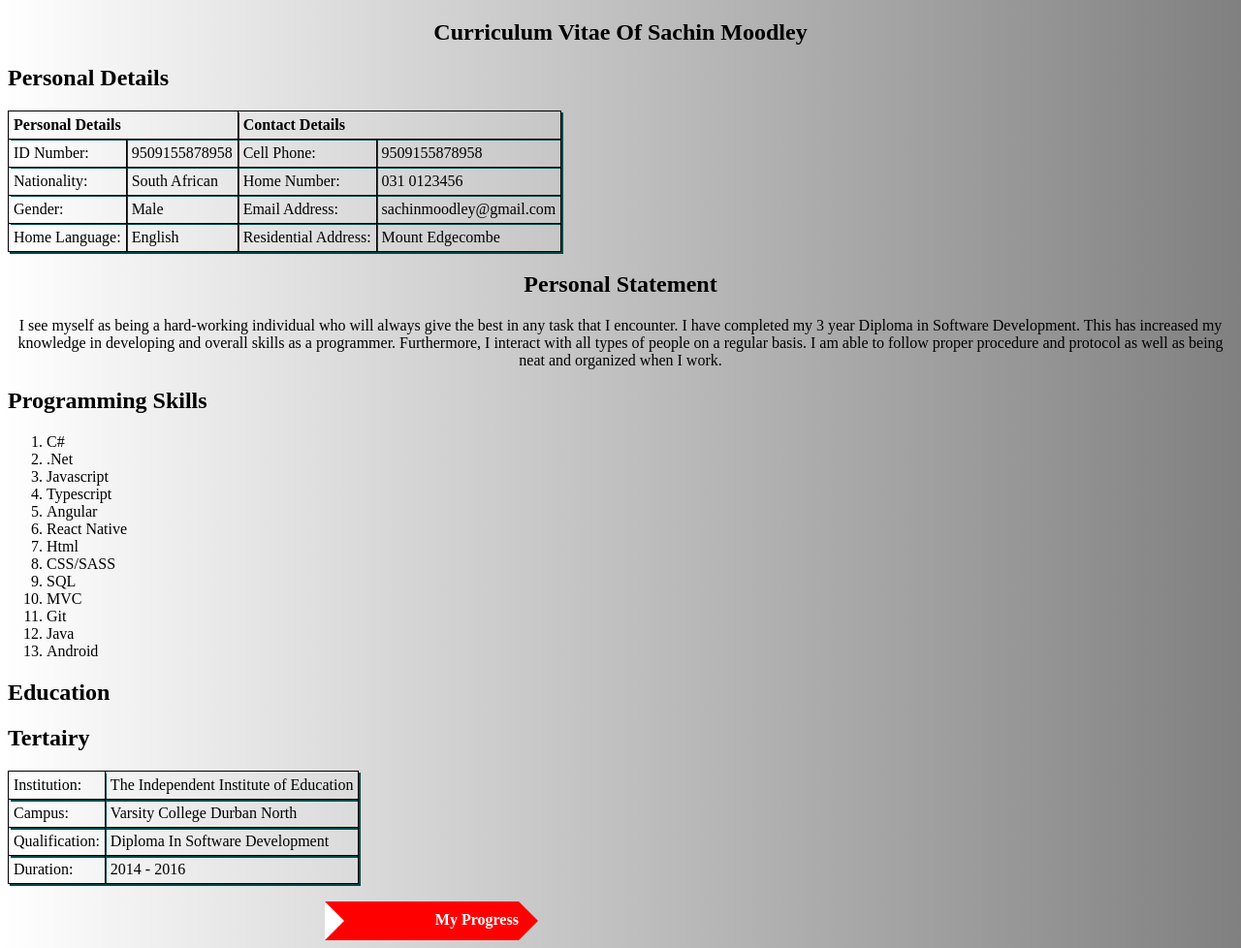
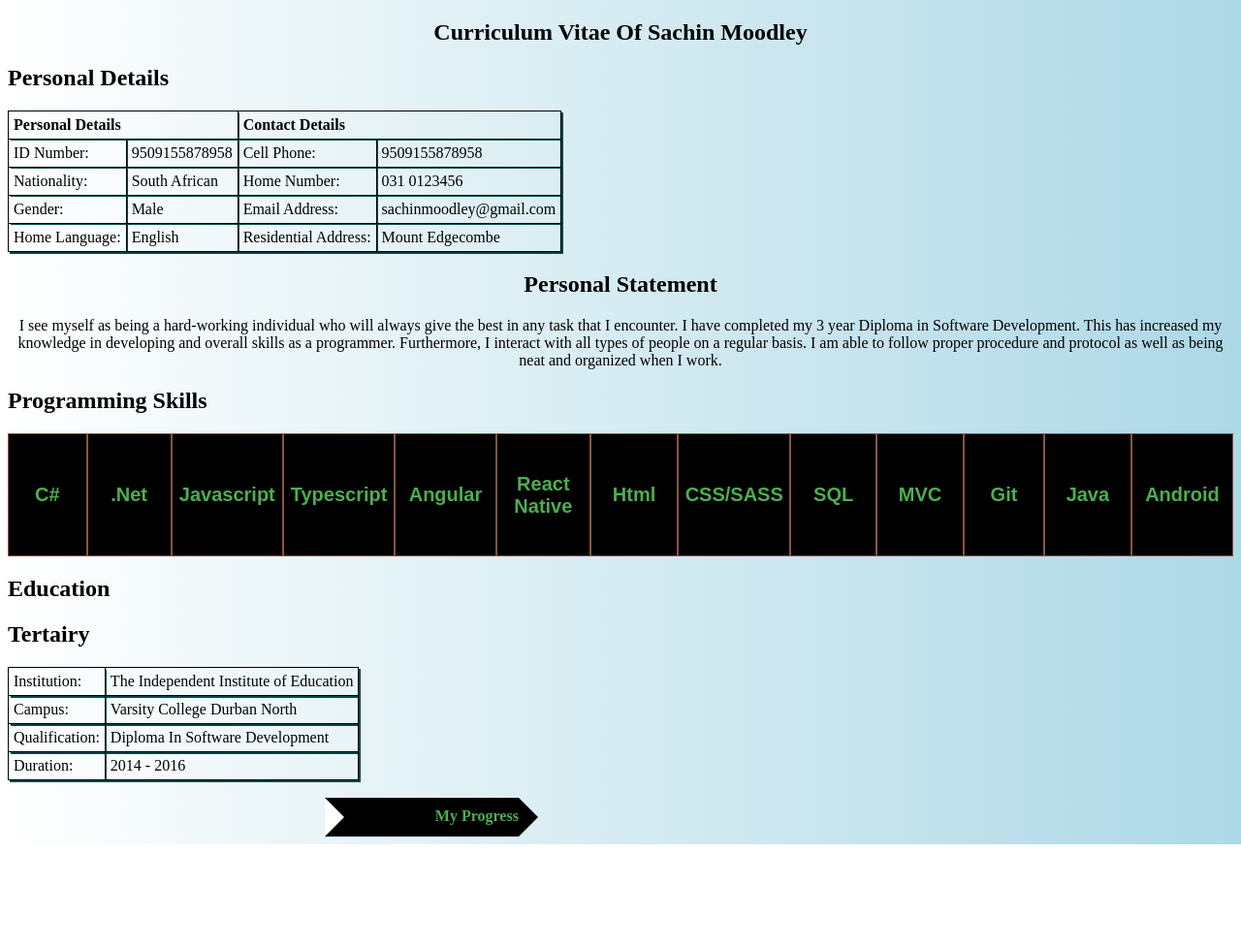
Before and after one commit to sachinmoodley/ProgressionFramework, a plain HTML site: page HtmlAndCss/index.html in a window 1280 px wide. Shown: the whole page at 97% size. After the commit the page ends 871 px from the top, so only its background shows below. Drawn offline with Linux system fonts and the light colour scheme.

Commit message:
enhance html and css

```diff
--- a/HtmlAndCss/index.html
+++ b/HtmlAndCss/index.html
@@ -2,6 +2,21 @@
 <html>
 
 <head>
+  <!-- <div>
+    <svg height="200" width="500">
+        <defs>
+          <linearGradient id="grad1" x1="0%" y1="0%" x2="100%" y2="0%">
+            <stop offset="0%"
+            style="stop-color:rgb(135,206,250);stop-opacity:1" />
+            <stop offset="100%"
+            style="stop-color:rgb(30,144,255);stop-opacity:1" />
+          </linearGradient>
+        </defs>
+        <ellipse cx="100" cy="70" rx="85" ry="55" fill="url(#grad1)" />
+        <text fill="#ffffff" font-size="30" font-family="Verdana"
+        x="50" y="86">I Am A Developer</text>
+      </svg>
+  </div> -->
     <h2 class="align-text-ceneter">Curriculum Vitae Of Sachin Moodley</h2>
     <link rel="stylesheet" href="style.css">
 </head>
@@ -52,7 +67,7 @@
         </p>
     </section>
 
-    <section>
+    <section id="skills">
         <h1>Programming Skills</h1>
         <ol>
             <li>C#</li>
@@ -75,11 +90,6 @@
         <h1>Education</h1>
         <h2>Tertairy</h2>
         <table>
-            <!-- <tr>
-                  <th>Company</th>
-                  <th>Contact</th>
-                  <th>Country</th>
-                </tr> -->
             <tr>
                 <td>Institution: </td>
                 <td>The Independent Institute of Education </td>
--- a/HtmlAndCss/style.css
+++ b/HtmlAndCss/style.css
@@ -1,5 +1,5 @@
 body {
-    background: linear-gradient(to right, white , grey);
+    background: linear-gradient(to right, white , lightblue);
   }
 
   table, th, td {
@@ -39,7 +39,7 @@ body {
     width: 200px;
     height: 40px;
     position: relative;
-    background: red;
+    background: black;
   }
   .pointer:after {
     content: "";
@@ -59,13 +59,33 @@ body {
     bottom: 0;
     width: 0;
     height: 0;
-    border-left: 20px solid red;
+    border-left: 20px solid black;
     border-top: 20px solid transparent;
     border-bottom: 20px solid transparent;
   }
 
 .animation-span {
   float: right;
-  color: white;
+  color: #4CAF50;
   margin-top: 10px;
 }
+
+#skills li{
+  display: table-cell;
+  width: 125px;
+  height: 125px;
+  border: 1px solid #000;
+  text-align: center;
+  margin: 2px;
+  background-color: black;
+  font-size: 20px;
+  vertical-align:middle;
+  color: #4CAF50;
+  font-family:Arial,sans-serif;
+  font-weight:bold;
+  border:1px solid #854;
+}
+
+ol {
+  padding-inline-start: 0px !important;
+}
```
